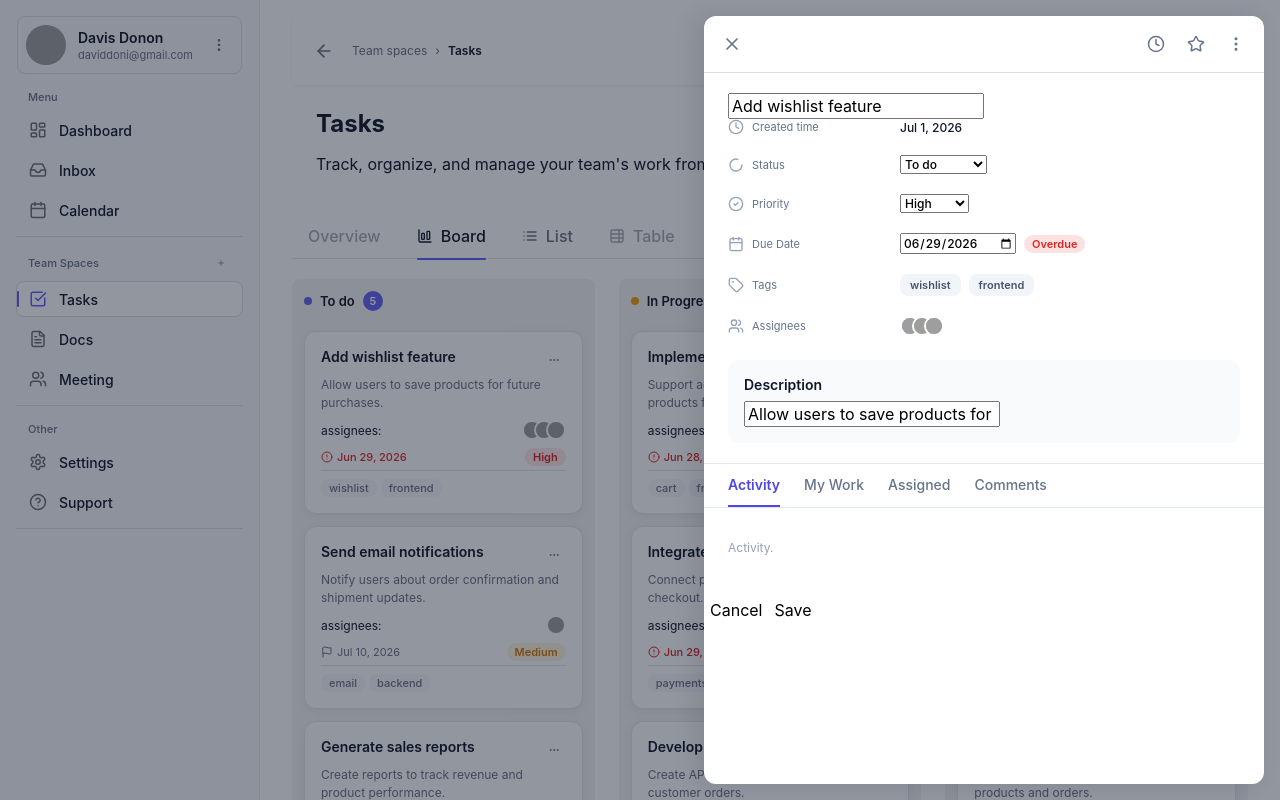
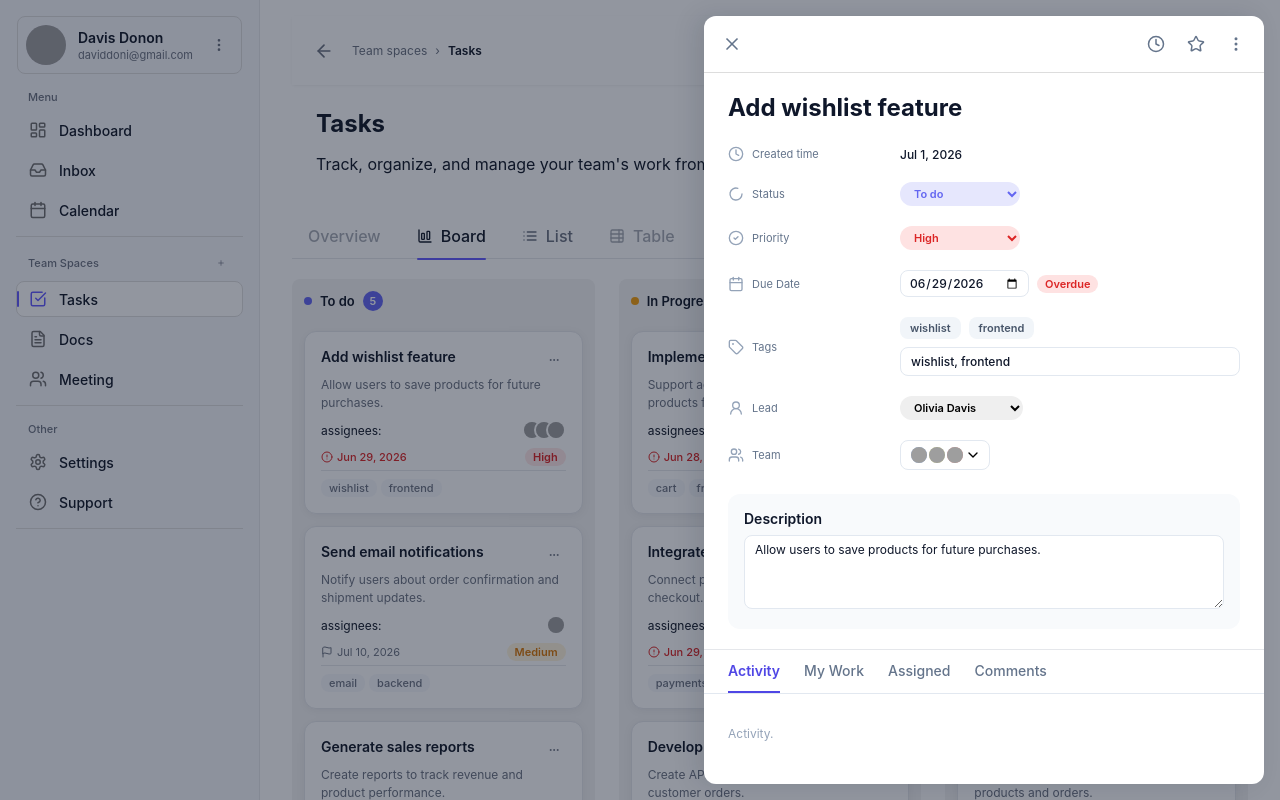
Before and after one commit to puravankara/spectronova-task-manager, a Vue app: page / in a window 1280 px wide. Both pictures are taken after a click on the element 443 px from the left and 422 px from the top of the page. Built offline with nearby package versions, Linux system fonts and the light colour scheme; grey boxes are pictures that could not be loaded; the HTML template or start-up script is replaced by a standard one.

Commit message:
feat: add editable lead and team assignment
- replace assignees with lead and team sections
- add editable lead selector
- add multi-select team picker with avatar preview
- update task model to support lead and team members
- improve task modal assignment workflow

```diff
--- a/src/BLL/taskManager/taskManager.ts
+++ b/src/BLL/taskManager/taskManager.ts
@@ -127,8 +127,8 @@ export class TaskManager {
 
   getAssignees(assigneeIds: string[]): User[] {
     return assigneeIds
-      .map((id) => this.users.find((user) => user.id == id))
-      .filter((user) => user !== undefined)
+      .map((id) => this.users.find((user) => user.id === id))
+      .filter((user): user is User => user !== undefined)
   }
 
   getLoggedInUser() {
--- a/src/components/tasksManager/TaskModal.vue
+++ b/src/components/tasksManager/TaskModal.vue
@@ -10,6 +10,8 @@ import {
   Users,
   Star,
   MoreVertical,
+  User2,
+  ChevronDown,
 } from '@lucide/vue'
 import type {
   Task,
@@ -58,8 +60,7 @@ const resetForm = (): void => {
   // reset with props.task
   if (task) {
     populateForm(task)
-    return
-  }
+  } else {
     Object.assign(formData, {
       id: crypto.randomUUID(),
       title: '',
@@ -74,40 +75,46 @@ const resetForm = (): void => {
     })
   }
 
+  tagsInput.value = formData.tags.join(', ')
+}
+
 populateForm(task)
 
 const columns = computed(() => taskManager.getCloumns())
 
 const priorities = computed(() => taskManager.getPriorities())
 
-const tabs: TaskModalTab[] = [
-  { label: 'Activity', value: 'activity' },
-  { label: 'My Work', value: 'my-work' },
-  { label: 'Assigned', value: 'assigned' },
-  { label: 'Comments', value: 'comments' },
-]
+const tagsInput = ref<string>('')
 
-const activeTab = ref<TaskModalTabValue>('activity')
-
-const selectTab = (tab: TaskModalTabValue): void => {
-  activeTab.value = tab
+const syncTags = (): void => {
+  formData.tags = tagsInput.value
+    .split(',')
+    .map((tag) => tag.trim())
+    .filter(Boolean)
 }
 
-// const statusMeta = computed(() => {
-//   return taskManager.getCloumns().find((column) => column.status === task.status)
-// })
+const users = computed(() => taskManager.getUsers())
 
-const assigneeUsers = computed<User[]>(() =>
-  task.assignees
-    .map((id) => taskManager.getUser(id))
-    .filter((user): user is User => user !== undefined),
-)
+const selectedAssignees = computed<User[]>(() => taskManager.getAssignees(formData.assignees))
+
+const isAssigneeMenuOpen = ref<boolean>(false)
+
+const toggleAssigneeMenu = (): void => {
+  isAssigneeMenuOpen.value = !isAssigneeMenuOpen.value
+}
+const closeAssigneeMenu = (): void => {
+  isAssigneeMenuOpen.value = false
+}
 
 const isOverdue = computed(() => {
   if (!formData.dueDate) return false
 
   return formData.status !== 'done' && new Date(formData.dueDate).getTime() < Date.now()
 })
+
+// const statusMeta = computed(() => {
+//   return taskManager.getCloumns().find((column) => column.status === task.status)
+// })
 
 // const priorityLabel = computed(() => {
 //   return task.priority[0]!.toUpperCase() + task.priority.slice(1)
@@ -130,10 +137,24 @@ const onKeydown = (event: KeyboardEvent): void => {
   if (event.key === 'Escape' && modelValue) close()
 }
 
+const tabs: TaskModalTab[] = [
+  { label: 'Activity', value: 'activity' },
+  { label: 'My Work', value: 'my-work' },
+  { label: 'Assigned', value: 'assigned' },
+  { label: 'Comments', value: 'comments' },
+]
+
+const activeTab = ref<TaskModalTabValue>('activity')
+
+const selectTab = (tab: TaskModalTabValue): void => {
+  activeTab.value = tab
+}
+
 watch(
   () => modelValue,
   (isOpen) => {
     if (isOpen) {
+      resetForm()
       activeTab.value = 'activity'
       window.addEventListener('keydown', onKeydown)
     } else {
@@ -160,6 +181,7 @@ onBeforeUnmount(() => window.removeEventListener('keydown', onKeydown))
         aria-modal="true"
         :aria-label="task.title"
       >
+        <!-- header actions -->
         <header class="task-modal__header">
           <button class="task-modal__icon-btn" aria-label="Close" @click="close">
             <X :size="20" />
@@ -178,7 +200,9 @@ onBeforeUnmount(() => window.removeEventListener('keydown', onKeydown))
           </div>
         </header>
 
+        <!-- form -->
         <div class="task-modal__body">
+          <!-- title -->
           <input
             type="text"
             v-model="formData.title"
@@ -186,7 +210,9 @@ onBeforeUnmount(() => window.removeEventListener('keydown', onKeydown))
             class="task-modal__title-input"
           />
 
+          <!-- meta -->
           <dl class="task-modal__meta">
+            <!-- created time -->
             <div class="task-modal__meta-row">
               <dt class="task-modal__meta-label">
                 <Clock :size="16" />
@@ -195,6 +221,7 @@ onBeforeUnmount(() => window.removeEventListener('keydown', onKeydown))
               <dd class="task-modal__meta-value">{{ formatDate(task.createdAt) }}</dd>
             </div>
 
+            <!-- status -->
             <div class="task-modal__meta-row">
               <dt class="task-modal__meta-label">
                 <Loader2 :size="16" />
@@ -215,6 +242,7 @@ onBeforeUnmount(() => window.removeEventListener('keydown', onKeydown))
               </dd>
             </div>
 
+            <!-- priority -->
             <div class="task-modal__meta-row">
               <dt class="task-modal__meta-label">
                 <CheckCircle2 :size="16" />
@@ -226,7 +254,7 @@ onBeforeUnmount(() => window.removeEventListener('keydown', onKeydown))
                   name="modal-priority"
                   id="modal-priority"
                   class="task-modal__select task-modal__select--priority"
-                  :class="`task-modal__select-priority-${formData.priority}`"
+                  :class="`task-modal__select--priority-${formData.priority}`"
                 >
                   <option
                     v-for="priority in priorities"
@@ -239,6 +267,7 @@ onBeforeUnmount(() => window.removeEventListener('keydown', onKeydown))
               </dd>
             </div>
 
+            <!-- due date -->
             <div class="task-modal__meta-row">
               <dt class="task-modal__meta-label">
                 <Calendar :size="16" />
@@ -253,12 +282,13 @@ onBeforeUnmount(() => window.removeEventListener('keydown', onKeydown))
                   type="date"
                   name="modal-due-date"
                   id="modal-due-date"
-                  class="task-modal__input"
+                  class="task-modal__date-input"
                 />
                 <span v-if="isOverdue" class="task-modal__overdue-tag">Overdue</span>
               </dd>
             </div>
 
+            <!-- tags -->
             <div class="task-modal__meta-row">
               <dt class="task-modal__meta-label">
                 <Tag :size="16" />
@@ -266,56 +296,124 @@ onBeforeUnmount(() => window.removeEventListener('keydown', onKeydown))
               </dt>
               <dd class="task-modal__meta-value">
                 <div class="task-modal__tags">
-                  <span v-for="tag in task.tags" :key="tag" class="task-modal__tag-chip">
+                  <span v-for="tag in formData.tags" :key="tag" class="task-modal__tag-chip">
                     {{ tag }}
                   </span>
                   <span v-if="task.tags.length === 0" class="task-modal__empty-hint">
                     No tags
                   </span>
+                  <input
+                    v-model="tagsInput"
+                    type="text"
+                    placeholder="Add tags seperated by commas"
+                    class="task-modal__text-input"
+                    @blur="syncTags"
+                  />
                 </div>
               </dd>
             </div>
 
+            <!-- team lead -->
+            <div class="task-modal__meta-row">
+              <dt class="task-modal__meta-label">
+                <User2 :size="16" />
+                <span>Lead</span>
+              </dt>
+              <dd class="task-modal__meta-value">
+                <select
+                  v-model="formData.assigneeId"
+                  name="team-lead"
+                  id="team-lead"
+                  class="task-modal__select"
+                >
+                  <option v-for="user in users" :key="user.id" :value="user.id">
+                    {{ user.name }}
+                  </option>
+                </select>
+              </dd>
+            </div>
+
+            <!-- team -->
             <div class="task-modal__meta-row">
               <dt class="task-modal__meta-label">
                 <Users :size="16" />
-                <span>Assignees</span>
+                <span>Team</span>
               </dt>
+
               <dd class="task-modal__meta-value">
+                <div class="task-modal__assignee-picker">
+                  <!-- Trigger -->
+                  <button
+                    type="button"
+                    class="task-modal__assignee-trigger"
+                    :style="{ borderColor: isAssigneeMenuOpen ? 'black' : '#e2e8f0' }"
+                    @click="toggleAssigneeMenu"
+                  >
                     <div class="task-modal__avatars">
                       <div
-                    v-for="user in assigneeUsers"
+                        v-for="user in selectedAssignees"
                         :key="user.id"
                         class="task-modal__avatar"
-                    :style="{ '--avatar-color': getAvatarColor(user.name) }"
                         :title="user.name"
+                        :style="{ backgroundColor: getAvatarColor(user.name) }"
                       >
                         <img v-if="user.avatar" :src="user.avatar" :alt="user.name" />
-                    <span v-else>{{ getInitials(user.name) }}</span>
+                        <span v-else>
+                          {{ getInitials(user.name) }}
+                        </span>
                       </div>
-                  <span v-if="assigneeUsers.length === 0" class="task-modal__empty-hint">
-                    Unassigned
+
+                      <span v-if="selectedAssignees.length === 0" class="task-modal__empty-hint">
+                        Select team members
                       </span>
+                    </div>
+
+                    <ChevronDown :size="16" />
+                  </button>
+
+                  <!-- Dropdown -->
+                  <div v-if="isAssigneeMenuOpen" class="task-modal__assignee-dropdown">
+                    <label v-for="user in users" :key="user.id" class="task-modal__assignee-option">
+                      <input v-model="formData.assignees" type="checkbox" :value="user.id" />
+
+                      <img
+                        v-if="user.avatar"
+                        :src="user.avatar"
+                        :alt="user.name"
+                        class="task-modal__avatar"
+                      />
+                      <span
+                        v-else
+                        class="task-modal__avatar-initials"
+                        :style="{ backgroundColor: getAvatarColor(user.name) }"
+                        >{{ getInitials(user.name) }}</span
+                      >
+
+                      <span>{{ user.name }}</span>
+                    </label>
+                  </div>
                 </div>
               </dd>
             </div>
           </dl>
 
+          <!-- description -->
           <div class="task-modal__description">
             <h3 class="task-modal__description-title">Description</h3>
             <!-- <p v-if="task.description" class="task-modal__description-text">
               {{ task.description }}
             </p> -->
-            <input
+            <textarea
               v-model="formData.description"
-              type="text"
+              rows="4"
               placeholder="Description"
-              class="task-modal__description-input"
+              class="task-modal__text-input"
             />
             <!-- <p v-else class="task-modal__description-text">No description</p> -->
           </div>
         </div>
 
+        <!-- tabs -->
         <div class="task-modal__tabs">
           <button
             v-for="tab in tabs"
@@ -334,10 +432,10 @@ onBeforeUnmount(() => window.removeEventListener('keydown', onKeydown))
           </p>
         </div>
 
-        <footer class="task-slideout__footer">
-          <button class="task-slideout__footer-btn" type="button" @click="cancel">Cancel</button>
+        <footer class="task-modal__footer">
+          <button class="task-modal__footer-btn" type="button" @click="cancel">Cancel</button>
           <button
-            class="task-slideout__footer-btn task-slideout__footer-btn--primary"
+            class="task-modal__footer-btn task-modal__footer-btn--primary"
             type="button"
             @click="save"
           >
@@ -541,9 +639,8 @@ onBeforeUnmount(() => window.removeEventListener('keydown', onKeydown))
     width: 20px;
     height: 20px;
     margin-left: -8px;
-    font-size: 11px;
+    font-size: 9px;
     font-weight: 600;
-    color: #fff;
     background: var(--avatar-color, #6366f1);
     border: 2px solid #fff;
     border-radius: 999px;
@@ -652,4 +749,213 @@ onBeforeUnmount(() => window.removeEventListener('keydown', onKeydown))
 .task-modal-slide-leave-to {
   transform: translateX(100%);
 }
+
+.task-modal {
+  // .task-modal__title-input
+  &__title-input {
+    width: 100%;
+    margin: 0 0 24px;
+    padding: 0;
+    border: none;
+    background: transparent;
+    font-size: 1.5rem;
+    font-weight: 700;
+    color: #0f172a;
+    outline: none;
+
+    &::placeholder {
+      color: #94a3b8;
+    }
+  }
+  // .task-modal__select
+  &__select {
+    min-width: 120px;
+    padding: 4px 10px;
+    font-size: 11px;
+    font-weight: 600;
+    border: none;
+    border-radius: 999px;
+    cursor: pointer;
+    outline: none;
+
+    // .task-modal__select--status-todo
+    &--status-todo {
+      background: color-mix(in srgb, var(--status-todo) 16%, white);
+      color: var(--status-todo);
+    }
+
+    // .task-modal__select--status-in-progress
+    &--status-in-progress {
+      background: color-mix(in srgb, var(--status-progress) 16%, white);
+      color: var(--status-progress);
+    }
+
+    // .task-modal__select--status-done
+    &--status-done {
+      background: color-mix(in srgb, var(--status-done) 16%, white);
+      color: var(--status-done);
+    }
+
+    // .task-modal__select--priority-low
+    &--priority-low {
+      background: #eef2ff;
+      color: #4f46e5;
+    }
+
+    // .task-modal__select--priority-medium
+    &--priority-medium {
+      background: #fef3c7;
+      color: #b45309;
+    }
+
+    // .task-modal__select--priority-high
+    &--priority-high {
+      background: #fee2e2;
+      color: #dc2626;
+    }
+  }
+  &__date-input {
+    padding: 4px 8px;
+    font-size: 12px;
+    font-weight: 500;
+    color: #0f172a;
+    border: 1px solid #e2e8f0;
+    border-radius: 8px;
+    outline: none;
+
+    &:focus {
+      border-color: #4f46e5;
+    }
+
+    // .task-modal__date-input--error
+    &--error {
+      border-color: #dc2626;
+    }
+
+    // .task-modal__date-input--overdue
+    &--overdue {
+      color: #dc2626;
+    }
+  }
+
+  // .task-modal_text-input
+  &__text-input {
+    width: 100%;
+    padding: 6px 10px;
+    font-size: 12px;
+    color: #0f172a;
+    border: 1px solid #e2e8f0;
+    border-radius: 8px;
+    outline: none;
+
+    &:focus {
+      border-color: #4f46e5;
+    }
+  }
+
+  // .task-modal__assignee-picker
+  &__assignee-picker {
+    position: relative;
+  }
+
+  // .task-modal__assignee-trigger
+  &__assignee-trigger {
+    display: inline-flex;
+    align-items: center;
+    padding: 4px 8px;
+    border: 1px solid #e2e8f0;
+    border-radius: 8px;
+    background: #fff;
+    cursor: pointer;
+
+    &:focus {
+      outline: none;
+    }
+  }
+
+  // .task-modal__avatars
+  &__avatars {
+    display: flex;
+    align-items: center;
+    gap: 6px;
+  }
+
+  // .task-modal__avatar-initials
+  &__avatar-initials {
+    border-radius: 50%;
+    margin-left: -8px;
+    padding: 0;
+    height: 20px;
+    width: 20px;
+    display: flex;
+    align-items: center;
+  }
+
+  // .task-modal__assignee-dropdown
+  &__assignee-dropdown {
+    position: absolute;
+    top: calc(100% + 8px);
+    left: 0;
+
+    width: 260px;
+
+    background: white;
+    border-radius: 12px;
+    box-shadow: 0 12px 32px rgba(0, 0, 0, 0.12);
+
+    padding: 8px;
+
+    z-index: 100;
+  }
+
+  // .task-modal__assignee-option
+  &__assignee-option {
+    display: flex;
+    align-items: center;
+    gap: 12px;
+
+    padding: 8px 10px;
+    cursor: pointer;
+  }
+
+  // .task-modal__footer
+  &__footer {
+    display: flex;
+    justify-content: flex-end;
+    gap: 12px;
+    padding: 16px 24px;
+    margin-top: auto;
+    border-top: 1px solid #e2e8f0;
+    background: #fff;
+  }
+
+  // .task-modal__footer-btn
+  &__footer-btn {
+    padding: 8px 16px;
+    font-size: 0.875rem;
+    font-weight: 500;
+    color: #64748b;
+    background: #fff;
+    border: 1px solid #e2e8f0;
+    border-radius: 8px;
+    cursor: pointer;
+
+    &:hover {
+      background: #f8fafc;
+      color: #0f172a;
+    }
+
+    // .task-modal__footer-btn--primary
+    &--primary {
+      color: #fff;
+      background: #4f46e5;
+      border-color: #4f46e5;
+
+      &:hover {
+        background: #4338ca;
+        color: #fff;
+      }
+    }
+  }
+}
 </style>
```
Lines whose indentation alone changed are shown as unchanged.
